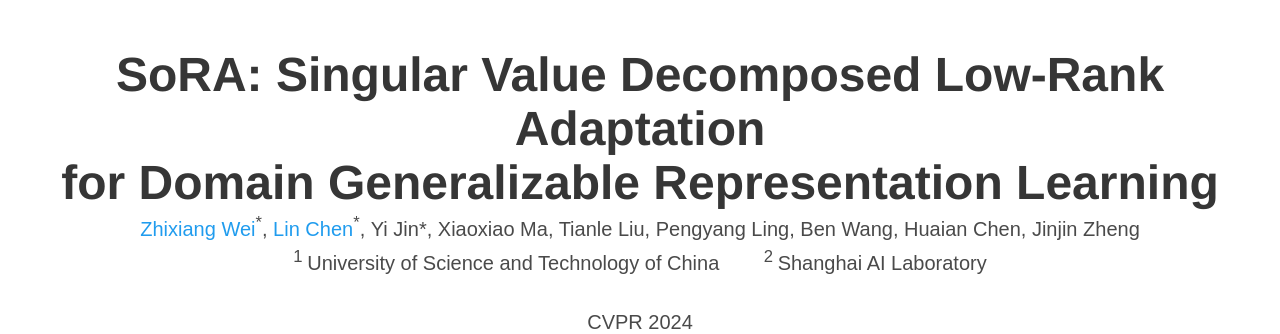
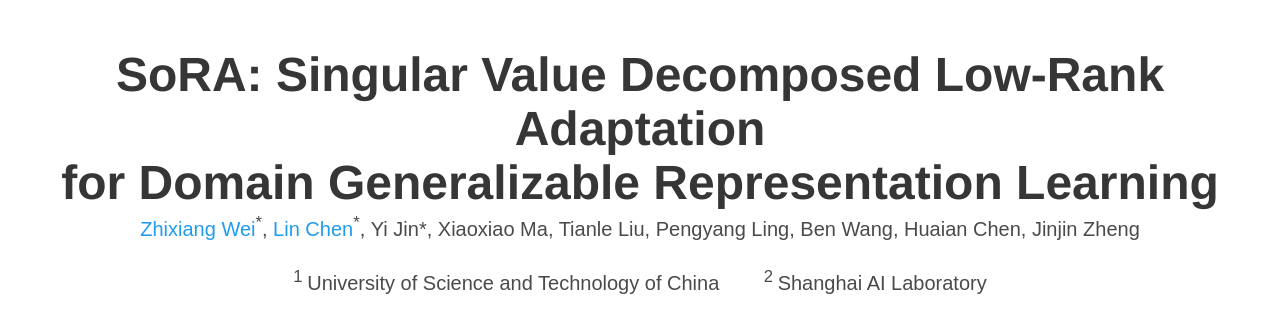
Before and after one commit to SeunghyeChae/test-pp, a plain HTML site: page index.html in a window 1280 px wide. Shown: the top 334 px of the page. Drawn offline with nearby package versions, Linux system fonts and the light colour scheme; some icons are missing; a web font is replaced by a local one.

Commit message:
Update index.html

```diff
--- a/index.html
+++ b/index.html
@@ -66,7 +66,7 @@
               </span>
               </div>
 
-              <div class="is-size-5 publication-authors">
+              <div class="is-size-5 publication-authors" style="margin-top: 20px;">
                 <div class="author-block"><sup>1&nbsp;</sup>University of Science and Technology of China</div>
                 &nbsp&nbsp&nbsp&nbsp&nbsp&nbsp
                 <div class="author-block"><sup>2&nbsp;</sup>Shanghai AI Laboratory</div><br>
```
